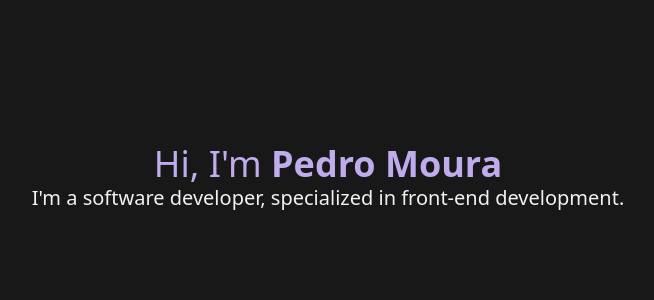
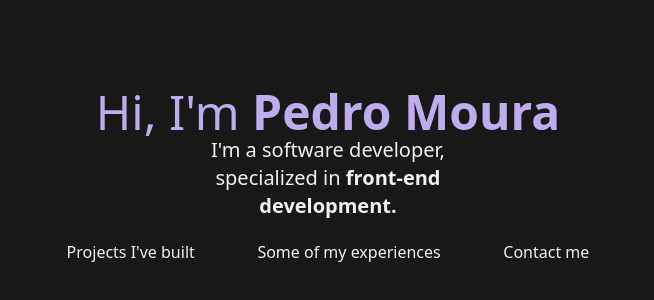
Before and after one commit to phvm/portfolio, a Vue app: page / in a window 1280 px wide. Shown: the part 190-490 px from the top of the page, without its empty margins (312-966 px from the left). Built offline with nearby package versions, Linux system fonts and the light colour scheme.

Commit message:
feat: apply base styles on base css

```diff
--- a/src/components/NavigationLink.vue
+++ b/src/components/NavigationLink.vue
@@ -10,5 +10,5 @@ const props = defineProps<Props>();
 </script>
 
 <template>
-  <RouterLink :to="props.link" class="text-foreground hover:underline">{{ props.text }}</RouterLink>
+  <RouterLink :to="props.link" class="p-1 hover:underline">{{ props.text }}</RouterLink>
 </template>
--- a/src/main.css
+++ b/src/main.css
@@ -30,6 +30,7 @@ body {
         --destructive: #950e29;
         --muted: #A4B8C4;
         --faded: #A68BE5;
+        --elevation: rgba(0, 0, 0, 0.2);
     }
 
     .dark {
@@ -39,6 +40,11 @@ body {
         --warning: #ffd800;
         --destructive: #dc143c;
         --muted: #A4B8C4;
-        --faded: #BFACEC
+        --faded: #BFACEC;
+        --elevation: rgba(255, 255, 255, 0.2);
+    }
+
+    body {
+        @apply bg-background text-foreground
     }
 }
--- a/src/views/HomeView.vue
+++ b/src/views/HomeView.vue
@@ -1,8 +1,12 @@
 <template>
-  <main class="bg-background w-screen h-screen flex flex-col justify-center items-center pb-16">
-    <h1 class="text-center text-4xl text-faded">Hi, I'm <span class="font-bold">Pedro Moura</span></h1>
-    <h2 class="text-center text-xl text-foreground">I'm a software developer, specialized in front-end development.</h2>
-    <nav class="flex justify-evenly w-1/2">
+  <main class="w-screen h-screen flex flex-col justify-center items-center pb-16">
+    <h1 class="text-center text-3xl text-faded md:text-3xl lg:text-5xl">
+      Hi, I'm <strong class="font-bold">Pedro Moura</strong>
+    </h1>
+    <h2 class="text-center text-base px-2 md:w-1/2 md:text-xl lg:w-1/4">
+      I'm a software developer, specialized in <strong>front-end development.</strong>
+    </h2>
+    <nav class="flex flex-col items-center w-full mt-4 md:flex-row md:justify-evenly md:w-2/3 lg:w-1/2">
       <NavigationLink
         v-for="(navLink, index) in navLinks"
         :key="index"
@@ -15,5 +19,5 @@
 
 <script lang="ts" setup>
 import NavigationLink from "@/components/NavigationLink.vue";
-import { navLinks } from "@/constants/navLinks";
+import { navLinks } from "@/constants";
 </script>
```
